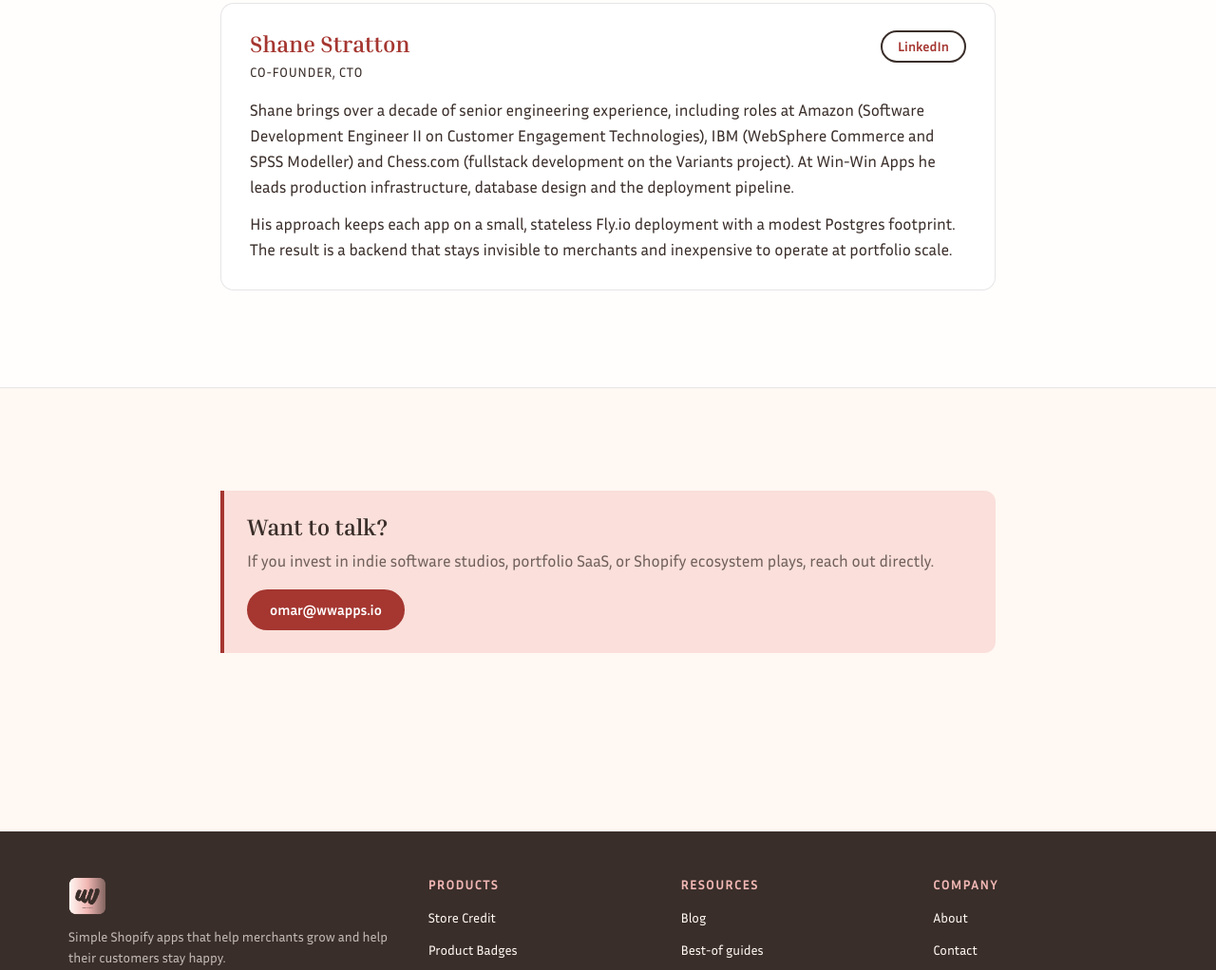
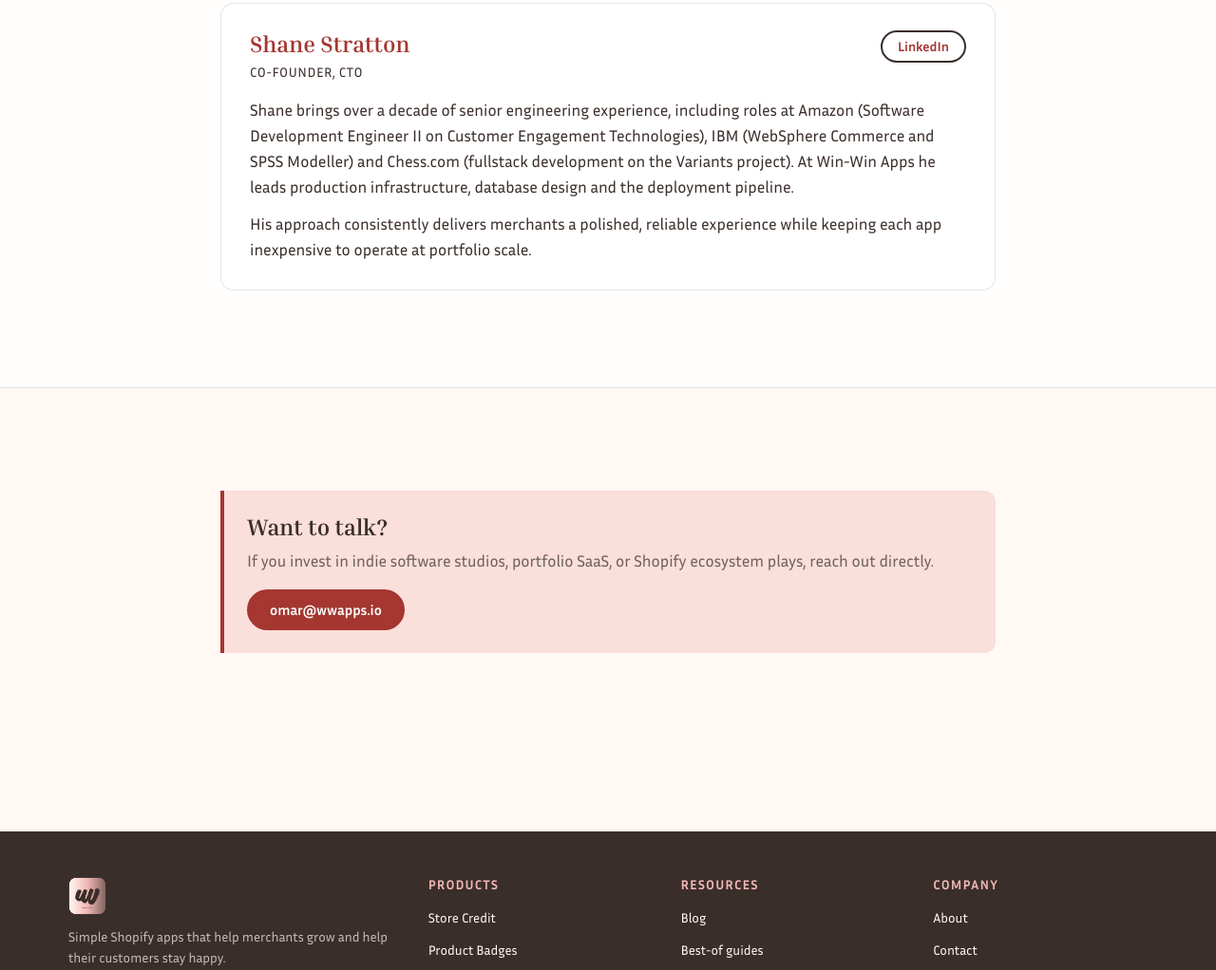
Before and after one commit to omarshahban/wwapps-website, an Astro site: page /investors in a window 1280 px wide. Shown: the part 2532-3554 px from the top of the page at 95% size. Built offline with nearby package versions, Linux system fonts and the light colour scheme; Astro itself is replaced by a stand-in of ours.

Commit message:
Soften Shane bio: drop fly.io/postgres jargon, keep the value + low-cost framing

```diff
--- a/src/pages/investors.astro
+++ b/src/pages/investors.astro
@@ -74,7 +74,7 @@
           <a href="https://www.linkedin.com/in/shanestratton/" target="_blank" rel="noopener" class="btn btn-secondary btn-small">LinkedIn</a>
         </div>
         <p>Shane brings over a decade of senior engineering experience, including roles at Amazon (Software Development Engineer II on Customer Engagement Technologies), IBM (WebSphere Commerce and SPSS Modeller) and Chess.com (fullstack development on the Variants project). At Win-Win Apps he leads production infrastructure, database design and the deployment pipeline.</p>
-        <p>His approach keeps each app on a small, stateless Fly.io deployment with a modest Postgres footprint. The result is a backend that stays invisible to merchants and inexpensive to operate at portfolio scale.</p>
+        <p>His approach consistently delivers merchants a polished, reliable experience while keeping each app inexpensive to operate at portfolio scale.</p>
       </div>
     </div>
   </section>
```
